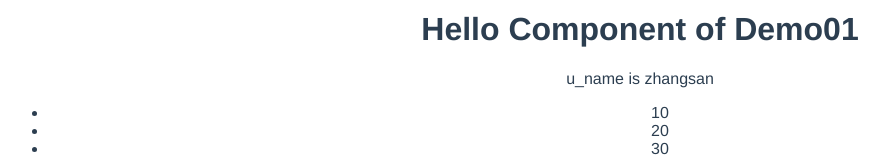
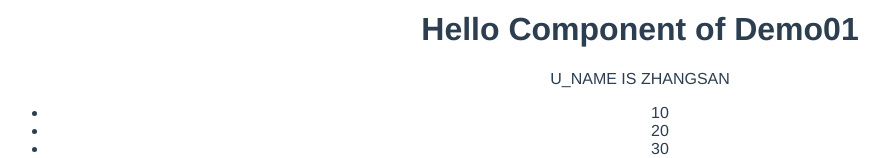
Before and after one commit to kunyashaw/vue2Examples, a Vue app: page /#/demo02/1 in a window 1280 px wide. Shown: the part 274-432 px from the top of the page, without its empty margins (0-889 px from the left). Built offline with nearby package versions, Linux system fonts and the light colour scheme; what vue-resource would draw is missing.

Commit message:
add filters in demo02

```diff
--- a/src/components/demo02.vue
+++ b/src/components/demo02.vue
@@ -1,7 +1,7 @@
 <template>
 <div>
 <h1>Hello Component of Demo01</h1>
-<p>{{"u_name is "+u_name}}</p>
+<p>{{"u_name is "+u_name | uppercaseTest}}</p>
 <ul>
     <li v-for="item in list">{{item}}</li>
 </ul>
@@ -40,6 +40,14 @@
         },
         created(){
             console.log(this.$route.params.id);
+        },
+        filters:{
+            uppercaseTest: function (str) {
+               return str.toUpperCase();
+            },
+            lowercaseTest: function (str) {
+                return str.toLowerCase();
+            }
         }
     }
 </script>
```
Also changed, not shown: src/components/demo06.vue (added, +13 -0 lines).
